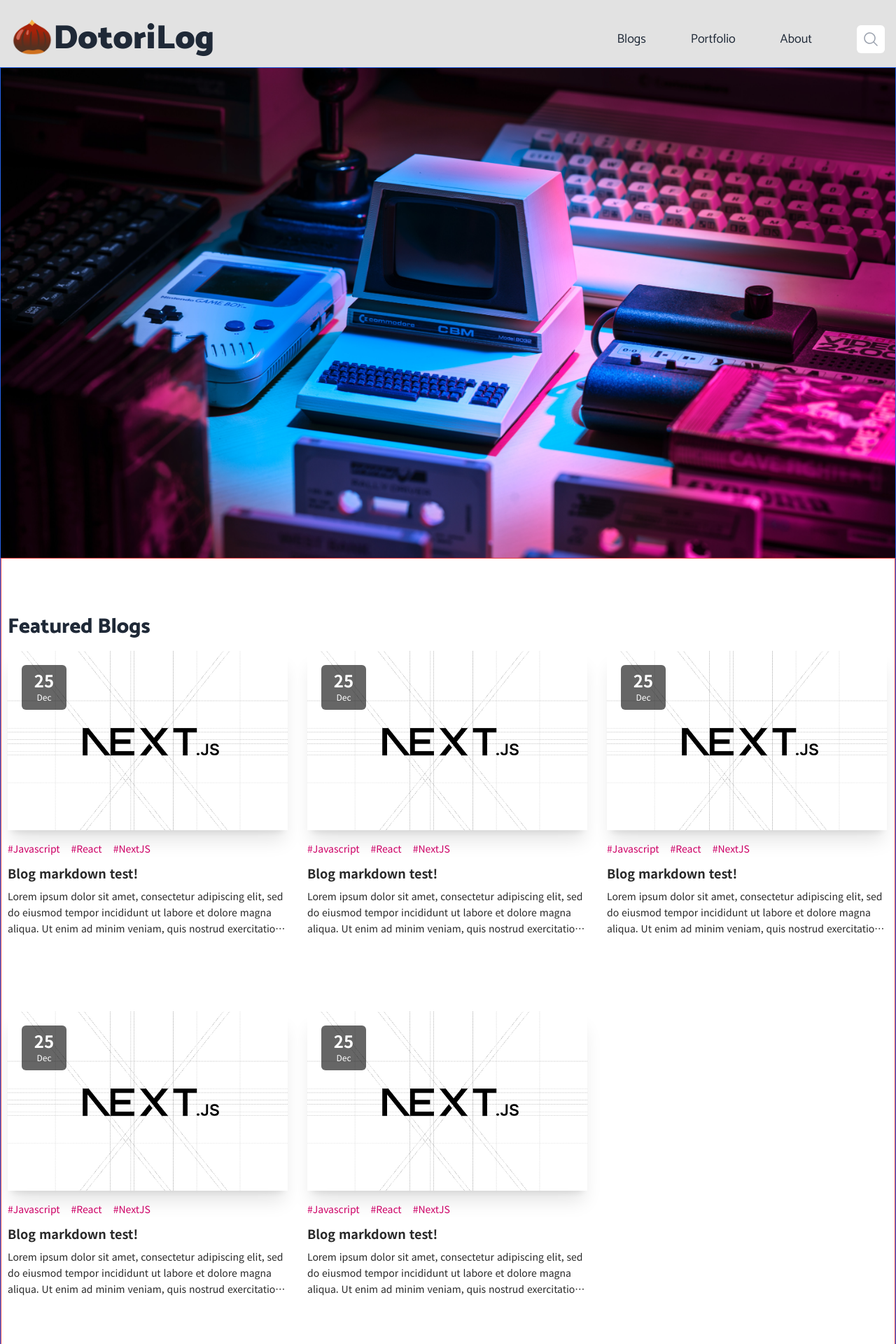
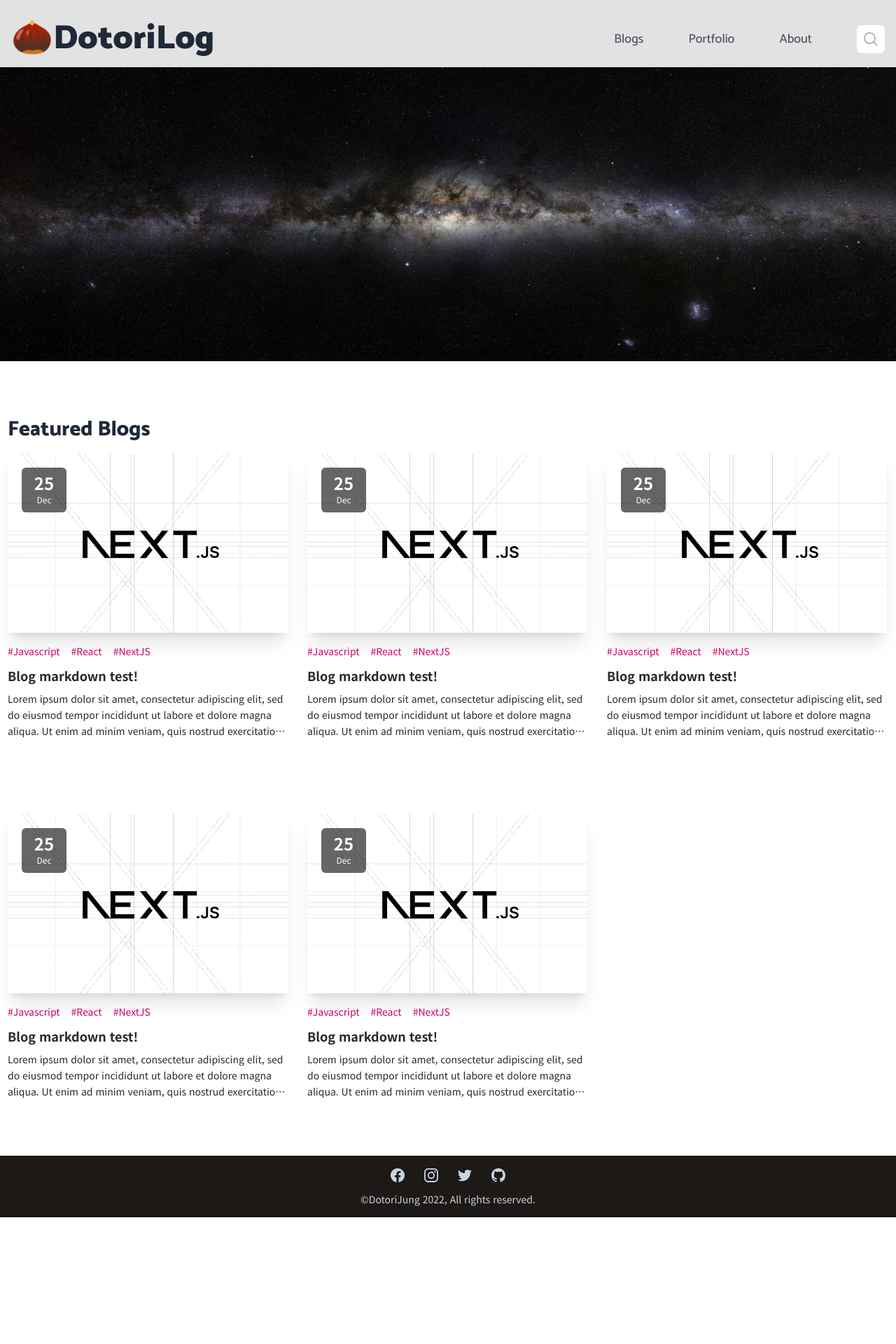
Before and after one commit to seolleung2/dotorimook-nextjs-blog, a Next.js app: page / in a window 1280 px wide. Shown: the top 1920 px of the page at 70% size. After the commit the page ends 1739 px from the top, so only its background shows below. Built offline with nearby package versions, Linux system fonts and the light colour scheme.

Commit message:
fix: main blog layout footer 적용

```diff
--- a/pages/index.tsx
+++ b/pages/index.tsx
@@ -86,9 +86,14 @@ export default function Home() {
           </Link>
         </div>
         <div className="flex h-fit flex-row items-center lg:h-full lg:space-x-16">
-          <ul className="hidden items-center space-x-16 font-Catamaran text-base lg:flex lg:text-lg">
+          <ul className="hidden items-center space-x-16 font-Catamaran text-base font-medium text-gray-600 lg:flex lg:text-lg">
             {navigation.map((category) => (
-              <li key={category.name}>{category.name}</li>
+              <li
+                key={category.name}
+                className="cursor-pointer hover:text-gray-900"
+              >
+                {category.name}
+              </li>
             ))}
           </ul>
           <MagnifyingGlassIcon
@@ -153,28 +158,25 @@ export default function Home() {
         </Transition>
       </nav>
       <section
-        className={`border border-blue-600 ${
+        className={`${
           isSearchEnabled && "pt-[72px] sm:pt-[108px] lg:pt-36"
         } w-full`}
       >
-        {/* Cover Large Image */}
-        <div className="relative -z-10 min-h-[300px] bg-cover bg-center bg-no-repeat transition-all md:min-h-[300px] lg:min-h-[600px] xl:min-h-[700px] 2xl:min-h-[770px]">
+        <div className="relative -z-10 min-h-[300px] bg-cover bg-center bg-no-repeat transition-all md:min-h-[300px] lg:min-h-[420px] 4xl:min-h-[770px]">
           <Image
-            src="/static/images/blog-main.jpg"
+            src="/static/images/coverImage-galaxy.jpg"
             className="object-cover object-center"
             fill
             alt="main-image"
           />
         </div>
-        {/* Blog Lists section sm:px-11 sm:pt-20 */}
-        {/* sm:space-x-4 */}
-        <section className="border border-red-500">
+        <section className="blogList">
           <h2 className="mx-auto mb-4 flex flex-wrap px-11 pt-20 font-Catamaran text-3xl font-extrabold md:max-w-[740px] md:px-0 xl:max-w-[1258px] 4xl:max-w-[1890px]">
             Featured Blogs
           </h2>
           <div className="gap mx-auto flex flex-wrap gap-7 px-11 md:max-w-[740px] md:px-0 xl:max-w-[1258px] 4xl:max-w-[1890px] 4xl:gap-9">
             <div className="mb-20 flex max-h-96 w-full flex-col md:max-h-[484px] md:w-[355px] xl:w-[400px] 4xl:min-h-[484px] 4xl:w-[445px]">
-              <div className="relative mb-4 h-56 w-full grow shadow-xl sm:h-64">
+              <div className="relative -z-10 mb-4 h-56 w-full grow shadow-xl sm:h-64">
                 <Image
                   src="/static/images/nextjs-logo.png"
                   className="-z-10 rounded-lg object-cover object-center"
@@ -217,7 +219,7 @@ export default function Home() {
               </div>
             </div>
             <div className="mb-20 flex max-h-96 w-full flex-col md:max-h-[484px] md:w-[355px] xl:w-[400px] 4xl:min-h-[484px] 4xl:w-[445px]">
-              <div className="relative mb-4 h-56 w-full grow shadow-xl sm:h-64">
+              <div className="relative -z-10 mb-4 h-56 w-full grow shadow-xl sm:h-64">
                 <Image
                   src="/static/images/nextjs-logo.png"
                   className="-z-10 rounded-lg object-cover object-center"
@@ -260,7 +262,7 @@ export default function Home() {
               </div>
             </div>
             <div className="mb-20 flex max-h-96 w-full flex-col md:max-h-[484px] md:w-[355px] xl:w-[400px] 4xl:min-h-[484px] 4xl:w-[445px]">
-              <div className="relative mb-4 h-56 w-full grow shadow-xl sm:h-64">
+              <div className="relative -z-10 mb-4 h-56 w-full grow shadow-xl sm:h-64">
                 <Image
                   src="/static/images/nextjs-logo.png"
                   className="-z-10 rounded-lg object-cover object-center"
@@ -303,7 +305,7 @@ export default function Home() {
               </div>
             </div>
             <div className="mb-20 flex max-h-96 w-full flex-col md:max-h-[484px] md:w-[355px] xl:w-[400px] 4xl:min-h-[484px] 4xl:w-[445px]">
-              <div className="relative mb-4 h-56 w-full grow shadow-xl sm:h-64">
+              <div className="relative -z-10 mb-4 h-56 w-full grow shadow-xl sm:h-64">
                 <Image
                   src="/static/images/nextjs-logo.png"
                   className="-z-10 rounded-lg object-cover object-center"
@@ -346,7 +348,7 @@ export default function Home() {
               </div>
             </div>
             <div className="mb-20 flex max-h-96 w-full flex-col md:max-h-[484px] md:w-[355px] xl:w-[400px] 4xl:min-h-[484px] 4xl:w-[445px]">
-              <div className="relative mb-4 h-56 w-full grow shadow-xl sm:h-64">
+              <div className="relative -z-10 mb-4 h-56 w-full grow shadow-xl sm:h-64">
                 <Image
                   src="/static/images/nextjs-logo.png"
                   className="-z-10 rounded-lg object-cover object-center"
@@ -391,6 +393,27 @@ export default function Home() {
           </div>
         </section>
       </section>
+      <footer className="bg-stone-900">
+        <div className="mx-auto max-w-7xl py-4 px-4 sm:px-6 lg:px-8">
+          <div className="flex justify-center space-x-6">
+            {socialLinks.map((item) => (
+              <a
+                rel="noreferrer"
+                target="_blank"
+                key={item.name}
+                href={item.href}
+                className="text-slate-300 hover:text-white"
+              >
+                <span className="sr-only">{item.name}</span>
+                <item.icon className="h-6 w-6" aria-hidden="true" />
+              </a>
+            ))}
+          </div>
+          <p className="font-ㅡmedium mt-3 text-center text-sm text-slate-300">
+            <Copyright />, All rights reserved.
+          </p>
+        </div>
+      </footer>
     </div>
   );
 }
@@ -400,3 +423,62 @@ export const navigation = [
   { name: "Portfolio", href: "/portfolios" },
   { name: "About", href: "/about" },
 ];
+
+const socialLinks = [
+  {
+    name: "Facebook",
+    href: "https://www.facebook.com/dotorimook8808",
+    icon: (props: any) => (
+      <svg fill="currentColor" viewBox="0 0 24 24" {...props}>
+        <path
+          fillRule="evenodd"
+          d="M22 12c0-5.523-4.477-10-10-10S2 6.477 2 12c0 4.991 3.657 9.128 8.438 9.878v-6.987h-2.54V12h2.54V9.797c0-2.506 1.492-3.89 3.777-3.89 1.094 0 2.238.195 2.238.195v2.46h-1.26c-1.243 0-1.63.771-1.63 1.562V12h2.773l-.443 2.89h-2.33v6.988C18.343 21.128 22 16.991 22 12z"
+          clipRule="evenodd"
+        />
+      </svg>
+    ),
+  },
+  {
+    name: "Instagram",
+    href: "https://www.instagram.com/dotorijung",
+    icon: (props: any) => (
+      <svg viewBox="0 0 24 24" fill="currentColor" {...props}>
+        <path d="M17.34,5.46h0a1.2,1.2,0,1,0,1.2,1.2A1.2,1.2,0,0,0,17.34,5.46Zm4.6,2.42a7.59,7.59,0,0,0-.46-2.43,4.94,4.94,0,0,0-1.16-1.77,4.7,4.7,0,0,0-1.77-1.15,7.3,7.3,0,0,0-2.43-.47C15.06,2,14.72,2,12,2s-3.06,0-4.12.06a7.3,7.3,0,0,0-2.43.47A4.78,4.78,0,0,0,3.68,3.68,4.7,4.7,0,0,0,2.53,5.45a7.3,7.3,0,0,0-.47,2.43C2,8.94,2,9.28,2,12s0,3.06.06,4.12a7.3,7.3,0,0,0,.47,2.43,4.7,4.7,0,0,0,1.15,1.77,4.78,4.78,0,0,0,1.77,1.15,7.3,7.3,0,0,0,2.43.47C8.94,22,9.28,22,12,22s3.06,0,4.12-.06a7.3,7.3,0,0,0,2.43-.47,4.7,4.7,0,0,0,1.77-1.15,4.85,4.85,0,0,0,1.16-1.77,7.59,7.59,0,0,0,.46-2.43c0-1.06.06-1.4.06-4.12S22,8.94,21.94,7.88ZM20.14,16a5.61,5.61,0,0,1-.34,1.86,3.06,3.06,0,0,1-.75,1.15,3.19,3.19,0,0,1-1.15.75,5.61,5.61,0,0,1-1.86.34c-1,.05-1.37.06-4,.06s-3,0-4-.06A5.73,5.73,0,0,1,6.1,19.8,3.27,3.27,0,0,1,5,19.05a3,3,0,0,1-.74-1.15A5.54,5.54,0,0,1,3.86,16c0-1-.06-1.37-.06-4s0-3,.06-4A5.54,5.54,0,0,1,4.21,6.1,3,3,0,0,1,5,5,3.14,3.14,0,0,1,6.1,4.2,5.73,5.73,0,0,1,8,3.86c1,0,1.37-.06,4-.06s3,0,4,.06a5.61,5.61,0,0,1,1.86.34A3.06,3.06,0,0,1,19.05,5,3.06,3.06,0,0,1,19.8,6.1,5.61,5.61,0,0,1,20.14,8c.05,1,.06,1.37.06,4S20.19,15,20.14,16ZM12,6.87A5.13,5.13,0,1,0,17.14,12,5.12,5.12,0,0,0,12,6.87Zm0,8.46A3.33,3.33,0,1,1,15.33,12,3.33,3.33,0,0,1,12,15.33Z" />
+      </svg>
+    ),
+  },
+  {
+    name: "Twitter",
+    href: "https://twitter.com/teddyjung8808",
+    icon: (props: any) => (
+      <svg fill="currentColor" viewBox="0 0 24 24" {...props}>
+        <path d="M8.29 20.251c7.547 0 11.675-6.253 11.675-11.675 0-.178 0-.355-.012-.53A8.348 8.348 0 0022 5.92a8.19 8.19 0 01-2.357.646 4.118 4.118 0 001.804-2.27 8.224 8.224 0 01-2.605.996 4.107 4.107 0 00-6.993 3.743 11.65 11.65 0 01-8.457-4.287 4.106 4.106 0 001.27 5.477A4.072 4.072 0 012.8 9.713v.052a4.105 4.105 0 003.292 4.022 4.095 4.095 0 01-1.853.07 4.108 4.108 0 003.834 2.85A8.233 8.233 0 012 18.407a11.616 11.616 0 006.29 1.84" />
+      </svg>
+    ),
+  },
+  {
+    name: "GitHub",
+    href: "https://github.com/seolleung2",
+    icon: (props: any) => (
+      <svg fill="currentColor" viewBox="0 0 24 24" {...props}>
+        <path
+          fillRule="evenodd"
+          d="M12 2C6.477 2 2 6.484 2 12.017c0 4.425 2.865 8.18 6.839 9.504.5.092.682-.217.682-.483 0-.237-.008-.868-.013-1.703-2.782.605-3.369-1.343-3.369-1.343-.454-1.158-1.11-1.466-1.11-1.466-.908-.62.069-.608.069-.608 1.003.07 1.531 1.032 1.531 1.032.892 1.53 2.341 1.088 2.91.832.092-.647.35-1.088.636-1.338-2.22-.253-4.555-1.113-4.555-4.951 0-1.093.39-1.988 1.029-2.688-.103-.253-.446-1.272.098-2.65 0 0 .84-.27 2.75 1.026A9.564 9.564 0 0112 6.844c.85.004 1.705.115 2.504.337 1.909-1.296 2.747-1.027 2.747-1.027.546 1.379.202 2.398.1 2.651.64.7 1.028 1.595 1.028 2.688 0 3.848-2.339 4.695-4.566 4.943.359.309.678.92.678 1.855 0 1.338-.012 2.419-.012 2.747 0 .268.18.58.688.482A10.019 10.019 0 0022 12.017C22 6.484 17.522 2 12 2z"
+          clipRule="evenodd"
+        />
+      </svg>
+    ),
+  },
+];
+
+function Copyright() {
+  return (
+    <>
+      &copy;
+      <Link color="inherit" href="/">
+        DotoriJung
+      </Link>{" "}
+      {new Date().getFullYear()}
+    </>
+  );
+}
--- a/tailwind.config.js
+++ b/tailwind.config.js
@@ -10,6 +10,7 @@ module.exports = {
         Catamaran: ["Catamaran", "sans-serif"],
       },
       screens: {
+        "3xl": "1920px",
         "4xl": "2040px",
       },
     },
```
Also changed, not shown: public/static/images/coverImage-galaxy.jpg (added), 1 other file (tests, documents, lock files or other folders).
